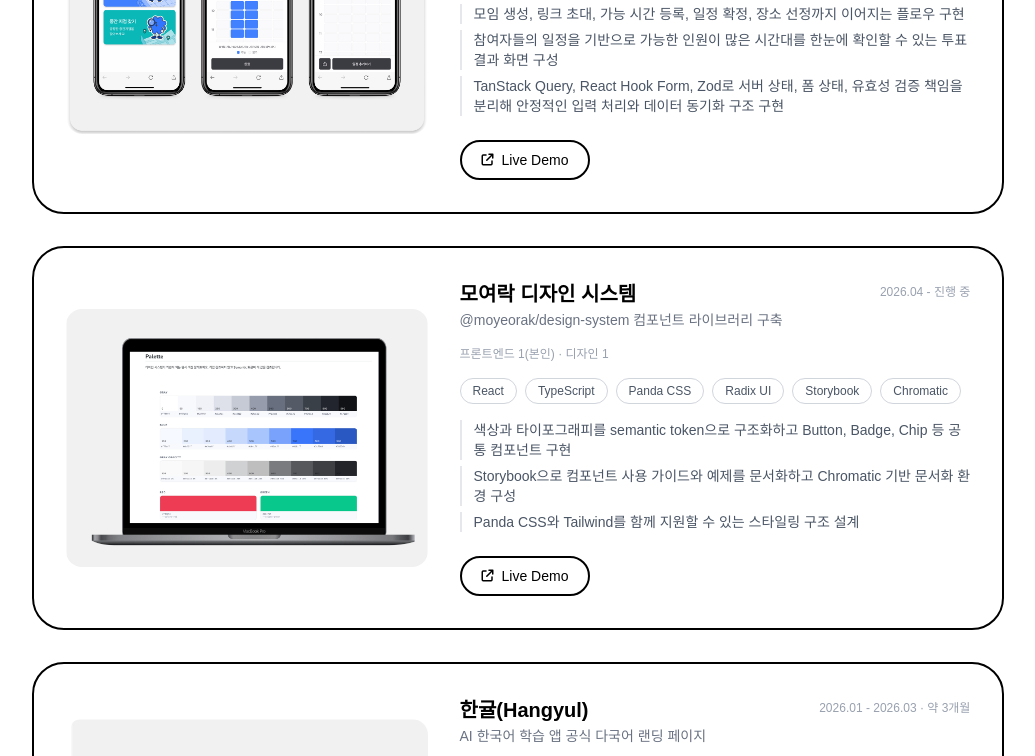
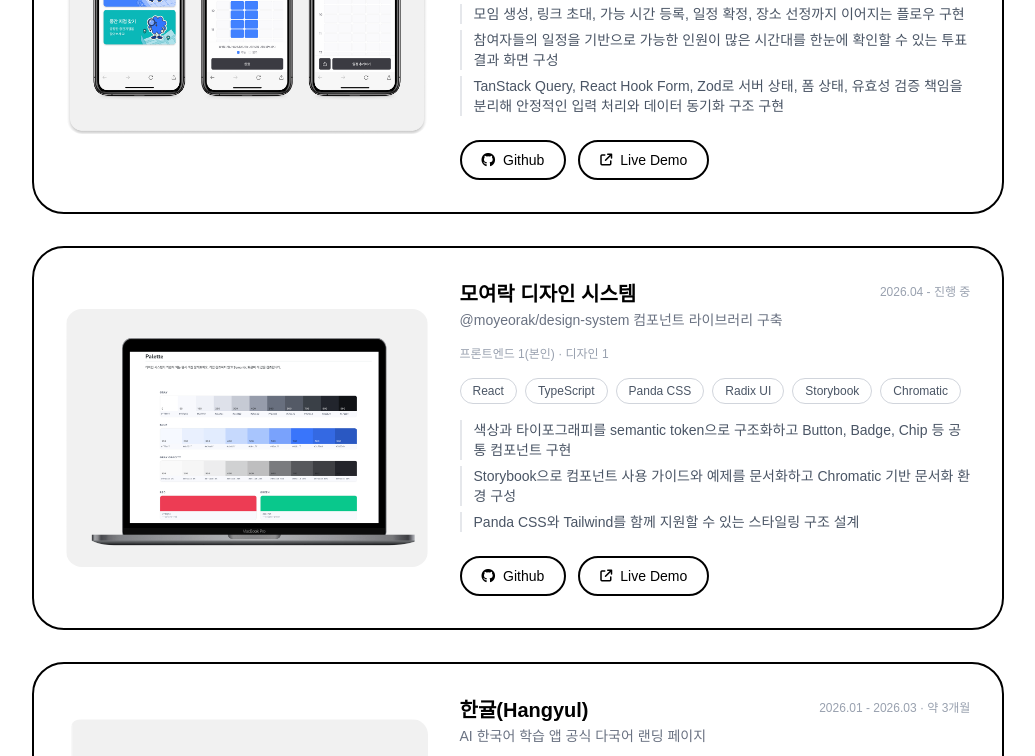
Before and after one commit to meteorqz6/meteorqz6.github.io, a Next.js app: page / in a window 1280 px wide. Shown: the part 1240-1996 px from the top of the page, without its empty margins (122-1157 px from the left). Built offline with nearby package versions, Linux system fonts and the light colour scheme; a web font is replaced by a local one.

Commit message:
Add GitHub links to Projects and thin horizontal scrollbar

```diff
--- a/app/globals.css
+++ b/app/globals.css
@@ -13,6 +13,7 @@
 
   ::-webkit-scrollbar {
     width: 4px;
+    height: 4px;
   }
   ::-webkit-scrollbar-track {
     background-color: rgb(219, 219, 219);
--- a/components/Projects.tsx
+++ b/components/Projects.tsx
@@ -36,6 +36,7 @@ const projects: Project[] = [
     ],
     image: "/moyeorak.png",
     demo: "https://moyeorak.site/",
+    repo: "https://github.com/dnd-side-project/dnd-14th-8-frontend",
   },
   {
     title: "모여락 디자인 시스템",
@@ -57,6 +58,7 @@ const projects: Project[] = [
     ],
     image: "/moyeorak-design-system.png",
     demo: "https://main--69cf7bceba8267c1b5d86ba6.chromatic.com/",
+    repo: "https://github.com/meteorqz6/moyeorakui",
   },
   {
     title: "한귤(Hangyul)",
@@ -78,6 +80,7 @@ const projects: Project[] = [
     ],
     image: "/hangyul.png",
     demo: "https://www.talkhangyul.com/ko/",
+    repo: "https://github.com/hangyul-edu/hangyul-web",
   },
 ];
 
@@ -143,6 +146,17 @@ export default function Projects() {
                 </ul>
 
                 <div className="flex gap-3 mt-auto pt-2">
+                  {p.repo && (
+                    <a
+                      href={p.repo}
+                      target="_blank"
+                      rel="noopener noreferrer"
+                      className="flex items-center gap-2 text-sm px-5 py-2 rounded-full border-2 border-black font-medium transition-all duration-200 hover:bg-black hover:text-white"
+                    >
+                      <i className="fa-brands fa-github text-sm" />
+                      Github
+                    </a>
+                  )}
                   {p.demo && (
                     <a
                       href={p.demo}
@@ -154,17 +168,6 @@ export default function Projects() {
                       Live Demo
                     </a>
                   )}
-                  {p.repo && (
-                    <a
-                      href={p.repo}
-                      target="_blank"
-                      rel="noopener noreferrer"
-                      className="flex items-center gap-2 text-sm px-5 py-2 rounded-full border-2 border-black font-medium transition-all duration-200 hover:bg-black hover:text-white"
-                    >
-                      <i className="fa-brands fa-github text-sm" />
-                      Github Repo
-                    </a>
-                  )}
                 </div>
               </div>
             </div>
```
